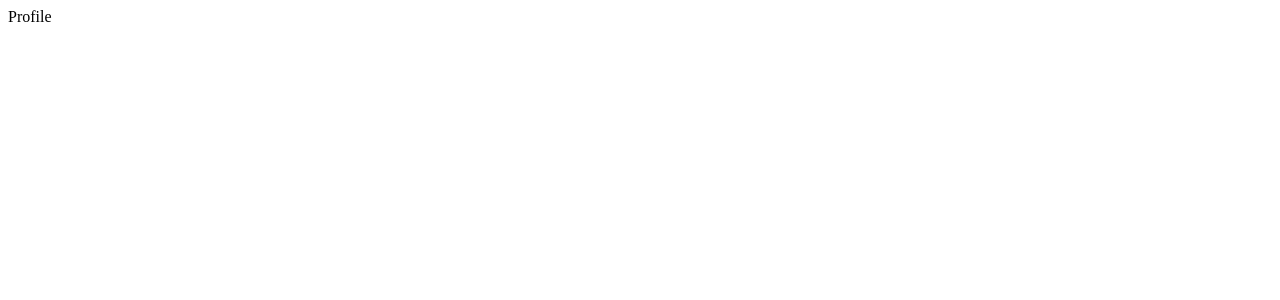
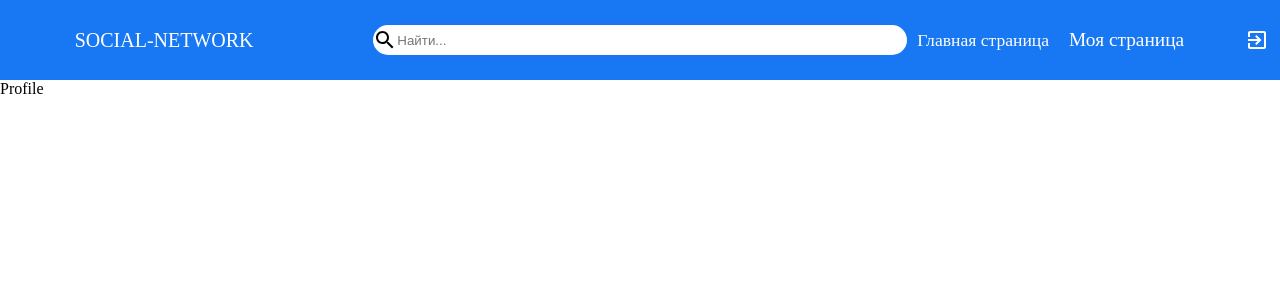
Before and after one commit to VASh1423/social-network, a React app in the folder client/: page /profile in a window 1280 px wide. Shown: the top 300 px of the page. Built offline with nearby package versions, Linux system fonts and the light colour scheme.

Commit message:
added component topbar

```diff
--- a/client/package.json
+++ b/client/package.json
@@ -45,6 +45,7 @@
   },
   "dependencies": {
     "@babel/polyfill": "^7.12.1",
+    "@material-ui/icons": "^4.11.2",
     "@types/react-router-dom": "^5.3.2",
     "normalize.css": "^8.0.1",
     "react": "^17.0.2",
--- a/client/src/Pages/Main/index.tsx
+++ b/client/src/Pages/Main/index.tsx
@@ -1,9 +1,11 @@
 import React from 'react'
+import { Topbar } from '../../components/Topbar'
 import './style.scss'
 
 export const Main: React.FC = () => {
   return (
     <div>
+      <Topbar/>
       Main
     </div>
   )
--- a/client/src/Pages/Profile/index.tsx
+++ b/client/src/Pages/Profile/index.tsx
@@ -1,9 +1,11 @@
 import React from 'react'
+import { Topbar } from '../../components/Topbar'
 import './style.scss'
 
 export const Profile: React.FC = () => {
   return (
     <div>
+      <Topbar/>
       Profile
     </div>
   )
--- /dev/null
+++ b/client/src/components/Topbar/index.tsx
@@ -0,0 +1,30 @@
+import React from 'react'
+import { Search, ExitToApp } from '@material-ui/icons'
+import { Link } from 'react-router-dom'
+
+import './style.scss'
+
+export const Topbar: React.FC = () => {
+  return (
+    <div className='topbarContainer'>
+      <div className="topbarLeft">
+        <div className="logo">
+          SOCIAL-NETWORK
+        </div>
+      </div>
+      <div className="topbarCenter">
+        <div className="searchbar">
+          <Search/>
+          <input placeholder='Найти...' className="searchInput" />
+        </div>
+      </div>
+      <div className="topbarRight">
+        <div className="topbarLinks">
+          <Link to='/' className="topbarLink"><span >Главная страница</span></Link>
+          <Link to='/profile' className="topbarLink"><span className="topbarLink">Моя страница</span></Link>
+        </div>
+        <ExitToApp/>
+      </div>
+    </div>
+  )
+}
--- /dev/null
+++ b/client/src/components/Topbar/style.scss
@@ -0,0 +1,63 @@
+@import '../../styles/constants.scss';
+
+.topbarContainer{
+  height: 80px;
+  width: 100%;
+  background-color: $mainBlue;
+  display: flex;
+  align-items: center;
+  position: sticky;
+  top: 0;
+  z-index: 999;
+
+  .topbarLeft{
+    flex: 3.5;
+    display: flex;
+    align-items: center;
+
+    .logo{
+      color: white;
+      font-size: 20px;
+      padding-left: 20%;
+      cursor: default;
+    }
+  }
+
+  .topbarCenter{
+    flex: 5;
+
+    .searchbar{
+      width: 100%;
+      height: 30px;
+      background-color: white;
+      border-radius: 30px;
+      display: flex;
+      align-items: center;
+
+      .searchInput{
+        border: none;
+        width: 70%;
+      }
+
+      .searchInput:focus{
+        outline: none;
+      }
+    }
+  }
+
+  .topbarRight{
+    flex: 3.5;
+    display: flex;
+    align-items: center;
+    justify-content: space-around;
+    color: white;
+
+    .topbarLink{
+      margin-right: 20px;
+      font-size: 1.1em;
+      cursor: pointer;
+      text-decoration: none;
+      color: white;
+    }
+  }
+}
--- a/client/src/index.jsx
+++ b/client/src/index.jsx
@@ -2,6 +2,7 @@ import React from 'react'
 import ReactDOM from 'react-dom';
 import { BrowserRouter } from 'react-router-dom';
 import App from './App'
+import './styles/index.scss'
 
 ReactDOM.render(
   <BrowserRouter>
--- /dev/null
+++ b/client/src/styles/constants.scss
@@ -0,0 +1,2 @@
+$mainBlue: #1877f2;
+$mainGray: #f0f2f5;
--- /dev/null
+++ b/client/src/styles/index.scss
@@ -0,0 +1,7 @@
+
+@import './constants.scss';
+
+*{
+  margin: 0;
+  padding: 0;
+}
```
Also changed, not shown: 1 other file (tests, documents, lock files or other folders).
